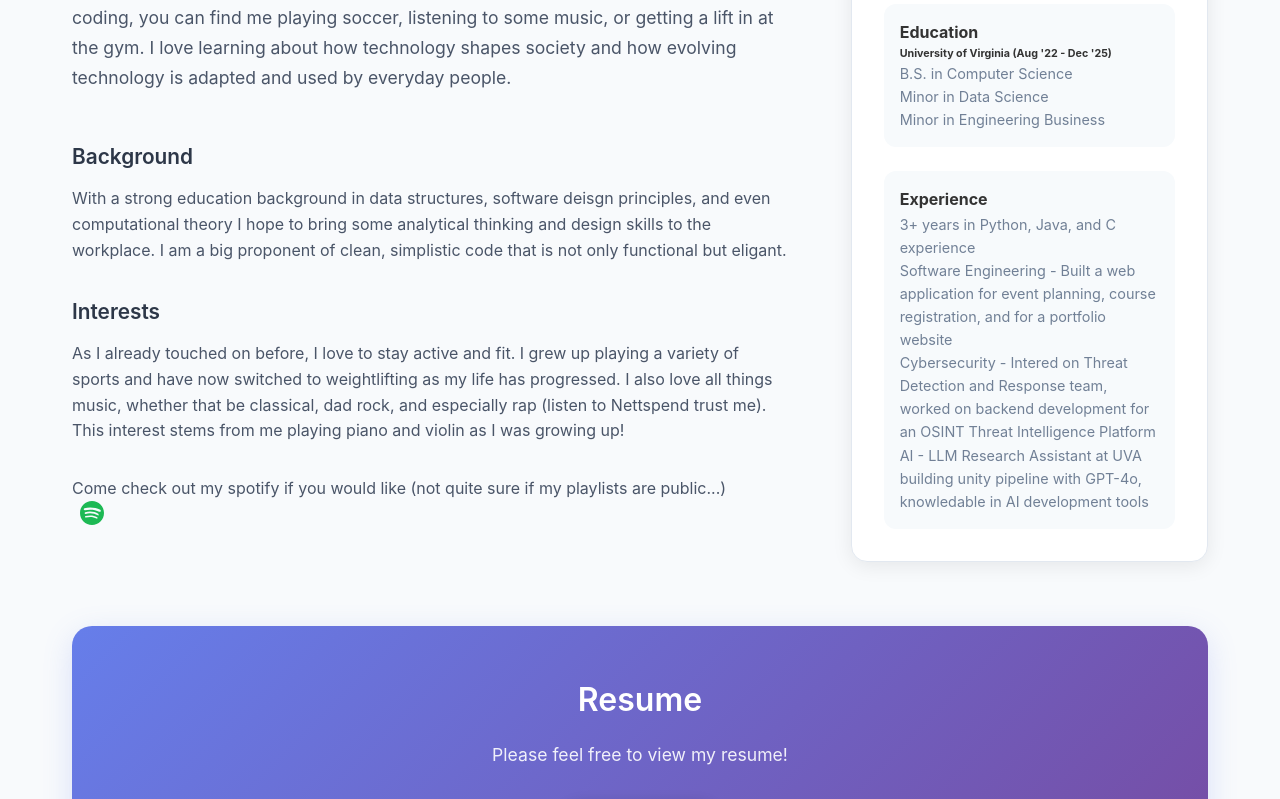
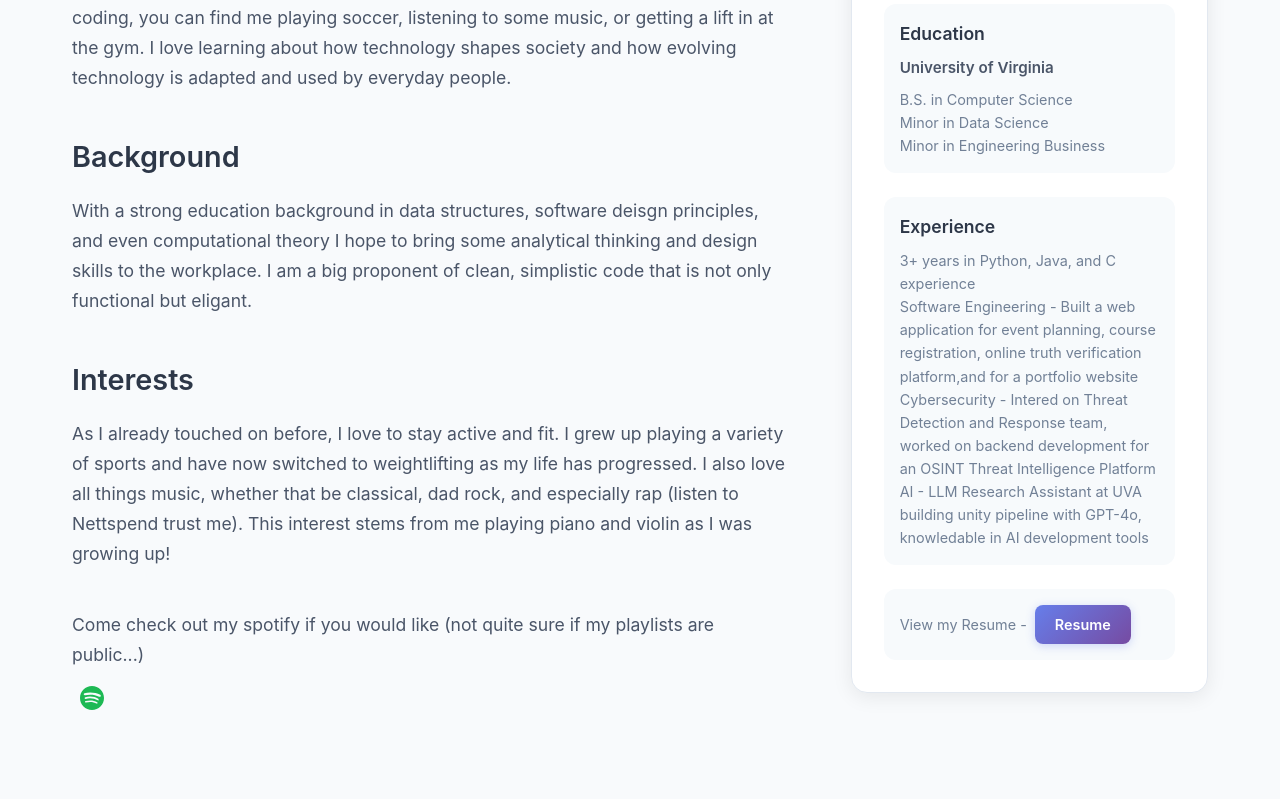
Before and after one commit to sebastian-shirazi/sebastian-shirazi.github.io, a React (Create React App) app: page / in a window 1280 px wide. Shown: the part 1160-1959 px from the top of the page. Built offline with nearby package versions, Linux system fonts and the light colour scheme.

Commit message:
Some stylistic changes to about section

```diff
--- a/src/components/About.css
+++ b/src/components/About.css
@@ -129,48 +129,48 @@
   margin: 0;
 }
 
-.resume-section {
-  margin-top: 4rem;
-  text-align: center;
+.fact-content h4 {
+  font-size: 1.1rem;
+  font-weight: 600;
+  color: #2d3748;
+  margin-bottom: 0.5rem;
 }
 
-.resume-card {
-  background: linear-gradient(135deg, #667eea 0%, #764ba2 100%);
-  border-radius: 20px;
-  padding: 3rem;
-  color: white;
-  box-shadow: 0 8px 30px rgba(102, 126, 234, 0.2);
+.fact-content h6 {
+  font-size: 0.95rem;
+  font-weight: 600;
+  color: #4a5568;
+  margin-bottom: 0.5rem;
 }
 
-.resume-card h3 {
-  font-size: 2rem;
-  font-weight: 600;
-  margin-bottom: 1rem;
+.resume-link-content {
+  display: flex;
+  align-items: center;
+  gap: 0.5rem;
 }
 
-.resume-card p {
-  font-size: 1.1rem;
-  margin-bottom: 2rem;
-  opacity: 0.9;
+.resume-link-content span {
+  font-size: 0.9rem;
+  color: #718096;
 }
 
 .resume-btn {
   display: inline-block;
-  background: white;
-  color: #667eea;
-  padding: 1rem 2rem;
-  border-radius: 50px;
+  background: linear-gradient(135deg, #667eea 0%, #764ba2 100%);
+  color: white;
+  padding: 0.5rem 1.25rem;
+  border-radius: 8px;
   text-decoration: none;
   font-weight: 600;
-  font-size: 1rem;
+  font-size: 0.9rem;
   transition: all 0.3s ease;
-  box-shadow: 0 4px 15px rgba(0, 0, 0, 0.2);
+  box-shadow: 0 2px 10px rgba(102, 126, 234, 0.3);
 }
 
 .resume-btn:hover {
-  transform: translateY(-3px);
-  box-shadow: 0 8px 25px rgba(0, 0, 0, 0.3);
-  color: #667eea;
+  transform: translateY(-2px);
+  box-shadow: 0 4px 15px rgba(102, 126, 234, 0.4);
+  background: linear-gradient(135deg, #5a6dd8 0%, #6a4190 100%);
 }
 
 @media (max-width: 768px) {
@@ -188,14 +188,6 @@
   }
 
   .about-intro h3 {
-    font-size: 1.5rem;
-  }
-
-  .resume-card {
-    padding: 2rem;
-  }
-
-  .resume-card h3 {
     font-size: 1.5rem;
   }
 }
--- a/src/components/About.js
+++ b/src/components/About.js
@@ -20,29 +20,25 @@ const About = () => {
                 I love learning about how technology shapes society and how evolving technology is adapted
                 and used by everyday people.
               </p>
-            </div>
+              <br />
 
-            <div className="about-details">
-              <div className="detail-item">
-                <h4>Background</h4>
+              <h3>Background</h3>
               <p>
                 With a strong education background in data structures, software deisgn principles, and even
                 computational theory I hope to bring some analytical thinking and design skills to the workplace.
                 I am a big proponent of clean, simplistic code that is not only functional but eligant.
               </p>
-              </div>
+              <br />
 
-              <div className="detail-item">
-                <h4>Interests</h4>
+              <h3>Interests</h3>
               <p>
                 As I already touched on before, I love to stay active and fit. I grew up playing a variety
                 of sports and have now switched to weightlifting as my life has progressed. I also love all
                 things music, whether that be classical, dad rock, and especially rap (listen to Nettspend trust me).
                 This interest stems from me playing piano and violin as I was growing up!
               </p>
-              </div>
+              <br />
 
-              <div className="detail-item">
               <p>
                 Come check out my spotify if you would like (not quite sure if my playlists are public...)
               </p>
@@ -58,7 +54,6 @@ const About = () => {
               </a>
             </div>
           </div>
-          </div>
 
           <div className="about-visual">
             <div className="about-card">
@@ -69,7 +64,7 @@ const About = () => {
                 <div className="fact-item">
                   <div className="fact-content">
                     <h4>Education</h4>
-                    <h6>University of Virginia (Aug '22 - Dec '25)</h6>
+                    <h6>University of Virginia </h6>
                     <p>B.S. in Computer Science</p>
                     <p>Minor in Data Science</p>
                     <p>Minor in Engineering Business</p>
@@ -81,7 +76,7 @@ const About = () => {
                     <h4>Experience</h4>
                     <p>3+ years in Python, Java, and C experience</p>
                     <p> Software Engineering - Built a web application for event planning,
-                        course registration, and for a portfolio website
+                        course registration, online truth verification platform,and for a portfolio website
                     </p>
                     <p>Cybersecurity - Intered on Threat Detection and Response team,
                         worked on backend development for an OSINT Threat Intelligence Platform
@@ -91,23 +86,22 @@ const About = () => {
                     </p>
                   </div>
                 </div>
-              </div>
-            </div>
-          </div>
-        </div>
 
-        <div className="resume-section">
-          <div className="resume-card">
-            <h3>Resume</h3>
-            <p>Please feel free to view my resume!</p>
+                <div className="fact-item resume-item">
+                  <div className="fact-content resume-link-content">
+                    <span>View my Resume - </span>
                     <a
                       href="/Sebastian-Resume-F25.pdf"
                       target="_blank"
                       rel="noopener noreferrer"
                       className="resume-btn"
                     >
-              View Resume
+                      Resume
                     </a>
+                  </div>
+                </div>
+              </div>
+            </div>
           </div>
         </div>
       </div>
```
Lines whose indentation alone changed are shown as unchanged.
